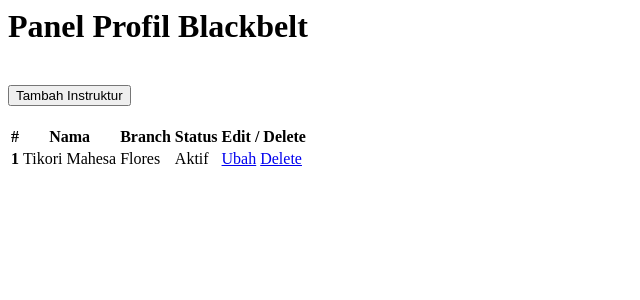
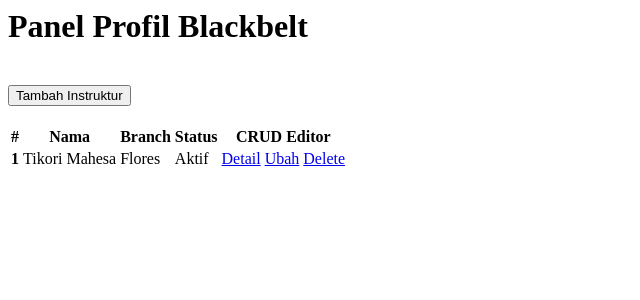
Before and after one commit to chrisshuo123/shidokan, a PHP site: page /shidokan-web/views/instruktur/index.php in a window 1280 px wide. Shown: the top 300 px of the page, without its empty margins (0-640 px from the left). Run offline with PHP 8.4, Linux system fonts and the light colour scheme; some libraries are stand-ins or nearby versions.

Commit message:
add the 'detail' button on the CRUD Editor column

```diff
--- a/admin/app/views/instruktur/index.php
+++ b/admin/app/views/instruktur/index.php
@@ -10,7 +10,7 @@
                     <th scope="col">Nama</th>
                     <th scope="col">Branch</th>
                     <th scope="col">Status</th>
-                    <th scope="col">Edit / Delete</th>
+                    <th scope="col">CRUD Editor</th>
                 </tr>
             </thead>
             <tbody>
@@ -20,6 +20,7 @@
                     <td>Flores</td>
                     <td>Aktif</td>
                     <td>
+                        <a href="#"><span class="badge text-bg-primary">Detail</span></a>
                         <a href="#"><span class="badge text-bg-warning">Ubah</span></a>
                         <a href="#"><span class="badge text-bg-danger">Delete</span></a>
                     </td>
```
